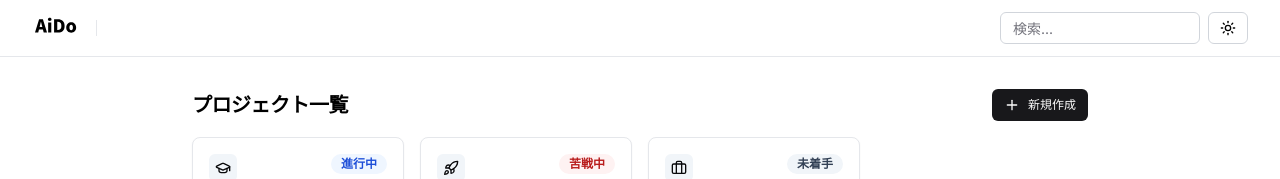
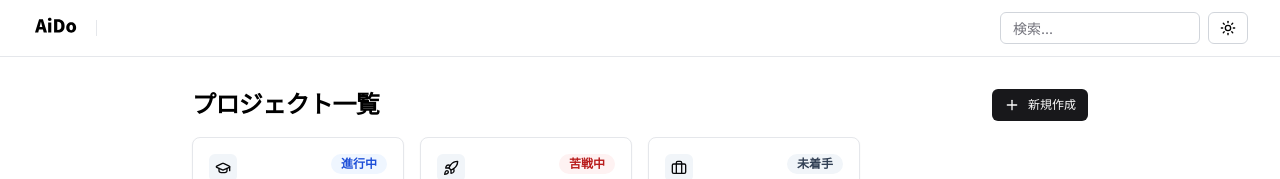
Before and after one commit to kita3222/ai-agent-hackathon, a Next.js app: page /app/projects in a window 1280 px wide. Shown: the top 179 px of the page. Built offline with nearby package versions, Linux system fonts and the light colour scheme.

Commit message:
Increase section header title font size for improved readability

```diff
--- a/src/components/layouts/section-header.tsx
+++ b/src/components/layouts/section-header.tsx
@@ -15,7 +15,7 @@
     <div className="space-y-4">
       <div className="flex justify-between items-center">
         <div>
-          <h1 className="text-xl font-semibold tracking-tight">{title}</h1>
+          <h1 className="text-2xl font-semibold tracking-tight">{title}</h1>
           {subtitle && (
             <p className="text-sm text-muted-foreground">{subtitle}</p>
           )}
```
